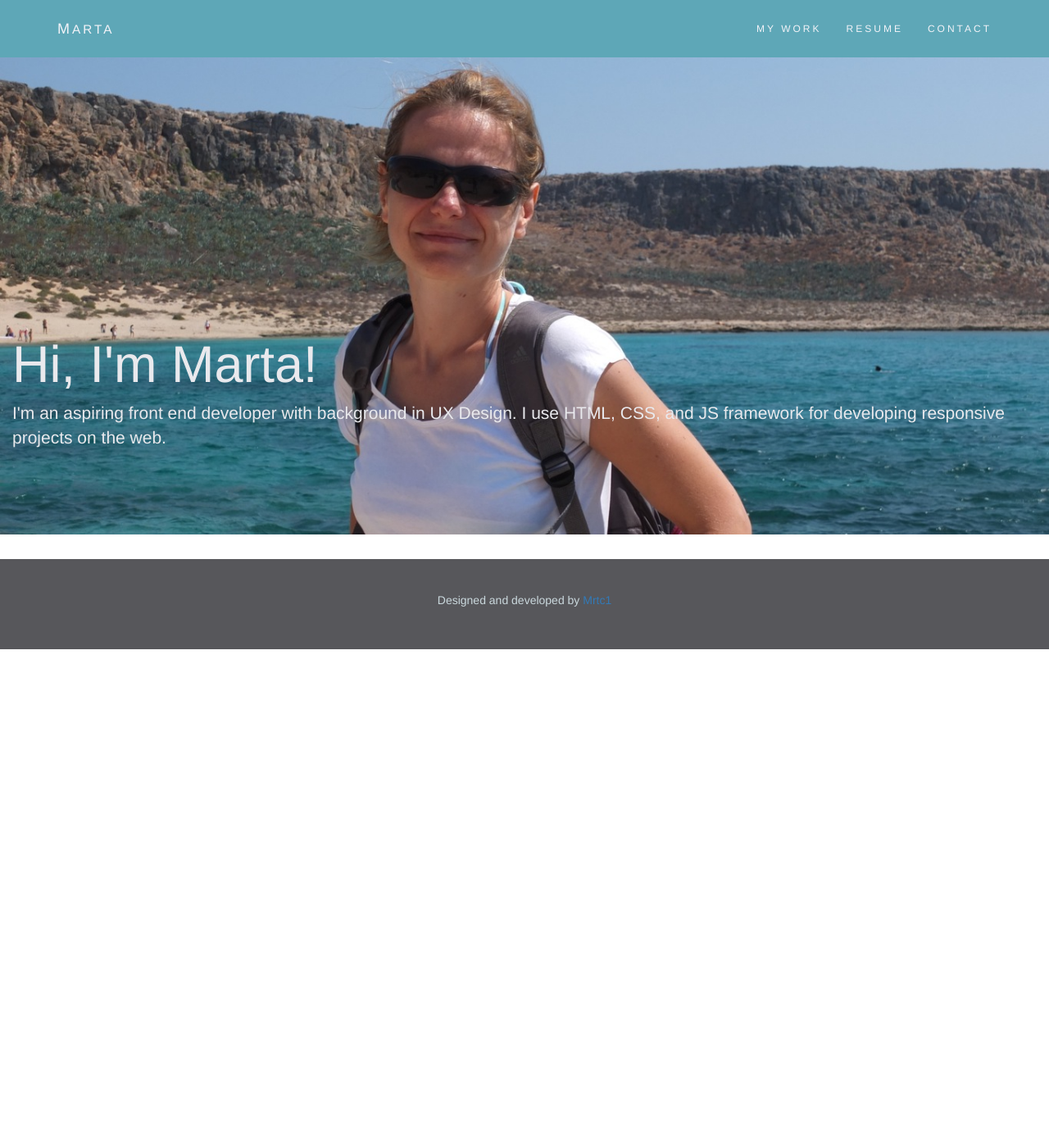
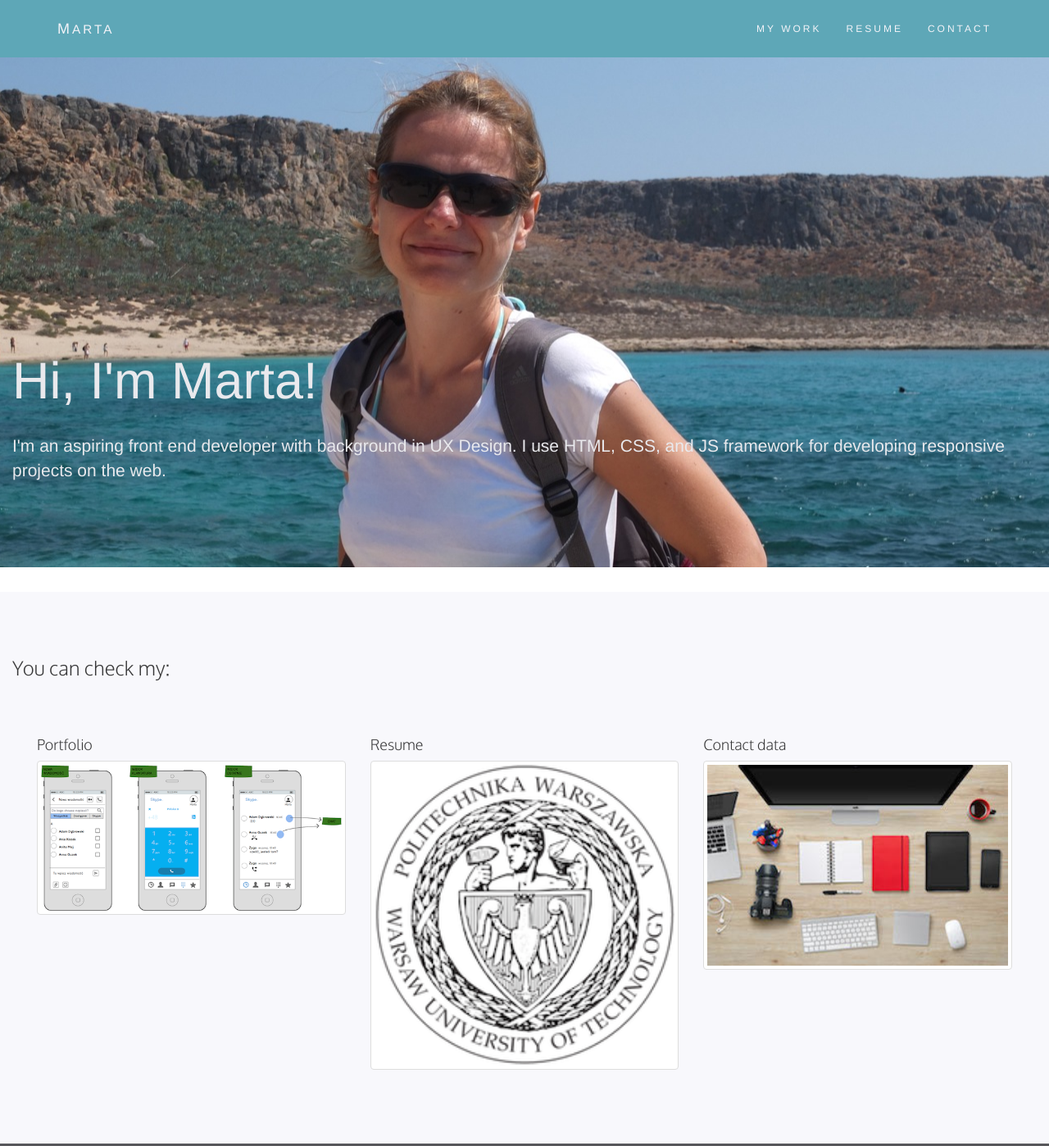
Before and after one commit to mrtc1/First_website, a plain HTML site: page index.html in a window 1280 px wide. Shown: the top 1398 px of the page at 82% size. Before the commit the page ends 800 px from the top, so only its background shows below. Drawn offline with nearby package versions, Linux system fonts and the light colour scheme.

Commit message:
1st page rev

```diff
--- a/index.html
+++ b/index.html
@@ -36,11 +36,29 @@
     <div class="jumbotron">
         <div class="container-fluid">
 
-        <h1>Hi, I'm Marta!</h1>
+        <h1>Hi, I'm Marta!</h1><br>
         <p>I'm an aspiring front end developer with background in UX Design. I use HTML, CSS, and JS framework for developing
             responsive projects on the web.</p>
     </div>
 </div>
+<div class="container-fluid portfolio text-left-aligned" id="moreinfo">
+    <br>
+    <h3> You can check my:</h3>
+    <div class="row">
+        <div class="col-md-4">
+            <p> <h4>Portfolio</h4> </p>
+          <a href="'portfolio.html"> <img src="img/skype%20portfolio.png" class="img-responsive thumbnail" style="width:100%" alt="Image">
+          </a> </div>
+        <div class="col-md-4">
+            <p><h4>Resume</h4></p>
+            <a href="resume.html"> <img src="img/pw_logo_beztla.png" class="img-responsive thumbnail" style="width:100%" alt="Image">
+            </a></div>
+        <div class="col-md-4">
+            <p><h4>Contact data</h4></p>
+            <a href="contact.html"><img src="img/designer-desk.jpg" class="img-responsive thumbnail" style="width:100%" alt="Image"></a>
+        </div>
+    </div>
+    </div>
 <footer class="container-fluid stopka text-center">
     <p>Designed and developed by <a href="index.html">Mrtc1</a></p>
 </footer>
--- a/stylesheet.css
+++ b/stylesheet.css
@@ -1,9 +1,9 @@
 .jumbotron {
     margin-top: 70px;
-    background:url("img/marta.jpg") left center;
+    background:url("img/marta.jpg") center center;
     color:#e9e9ed;
-    padding-top:280px;
-    background-size:cover;
+    padding-top:300px;
+    background-repeat: no-repeat;
 
 }
 
@@ -24,6 +24,9 @@ div.social{
 }
 .navbar-nav li a {
     color: #f3f3f8 !important;
+}
+a.aktywny {
+    color: #2d2d2e !important;
 }
 .navbar-brand { color: #f3f3f8 !important;}
 .navbar-nav li a:hover {
```
Also changed, not shown: contact.html (+7 -6 lines), portfolio.html (+1 -1 lines), resume.html (+1 -1 lines).
